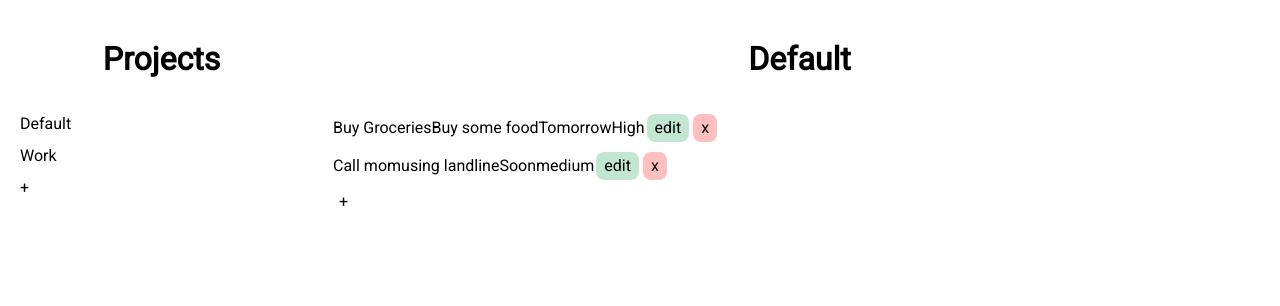
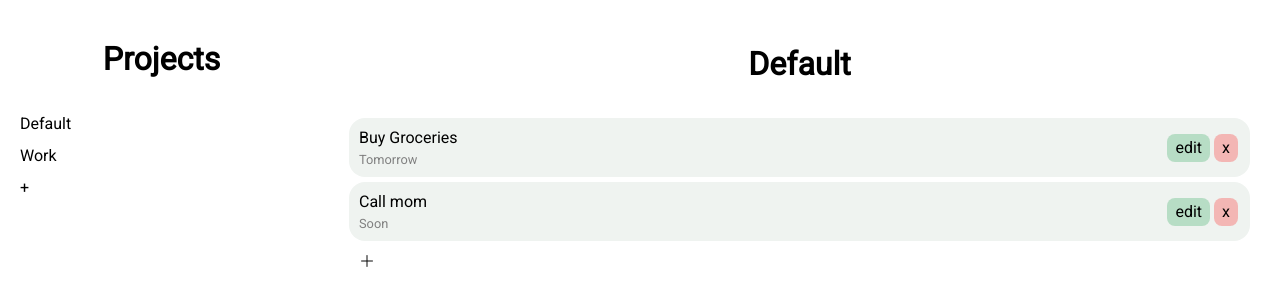
Before and after one commit to wvictor14/top-fsj-todolist, a website built with webpack: page src/template.html in a window 1280 px wide. Built offline with nearby package versions, Linux system fonts and the light colour scheme.

Commit message:
Merge branch 'remove_details'

```diff
--- a/package.json
+++ b/package.json
@@ -10,6 +10,7 @@
   "author": "",
   "license": "ISC",
   "dependencies": {
+    "bootstrap-icons": "^1.13.1",
     "css-loader": "^7.1.2",
     "html-webpack-plugin": "^5.6.3",
     "style-loader": "^4.0.0",
--- a/src/dom.js
+++ b/src/dom.js
@@ -11,7 +11,7 @@ let currentEventHandlers = {
 
 // attaches listeners to "+" button, and edit buttons
 // main event listener function
-export function attachListenersToAddToDoButton(current_project) {
+export function attachTodoListeners(current_project) {
   const form = document.getElementById('form_add_todo');
   const title = document.getElementById('add_todo_title');
   const description = document.getElementById('add_todo_description');
@@ -242,7 +242,7 @@ export function addTodoContent(current_project) {
   formInputsDisplay('none');
 
   // Reattach listeners after DOM update
-  attachListenersToAddToDoButton(current_project);
+  attachTodoListeners(current_project);
 }
 
 function setTitleOfMain(project) {
@@ -263,23 +263,16 @@ function addTodoUI(todo) {
   const child2 = document.createElement('div');
   child2.className = 'todo-item-content';
 
-  const title = document.createElement("span");
+
+  const title = document.createElement("div");
   title.textContent = todo.title;
   title.classList.add('title');
 
-  const desc = document.createElement("span");
-  desc.textContent = ' ' + todo.description;
-  desc.classList.add('desc');
-
-  const duedate = document.createElement('span');
+  const duedate = document.createElement('div');
   duedate.textContent = ' ' + todo.dueDate;
   duedate.classList.add('duedate');
 
-  const priority = document.createElement('span');
-  priority.textContent = ' ' + todo.priority;
-  priority.classList.add('priority');
-
-  const childElements = [title, desc, duedate, priority];
+  const childElements = [title, duedate,];
 
   for (let i = 0; i < childElements.length; i++) {
     child2.appendChild(childElements[i]);
--- a/src/index.js
+++ b/src/index.js
@@ -1,3 +1,4 @@
+import 'bootstrap-icons/font/bootstrap-icons.css';
 import "./styles.css";
 import { initialize, initializeUI } from "./initialize.js"
 
--- a/src/initialize.js
+++ b/src/initialize.js
@@ -1,5 +1,5 @@
 import { todoItem, project } from "./todo.js";
-import { addProjectsToSidebar, addTodoContent, initializeAddProjectButton, attachListenersToAddToDoButton} from "./dom.js"
+import { addProjectsToSidebar, addTodoContent, initializeAddProjectButton, attachTodoListeners} from "./dom.js"
 
 export function initialize() {
   let new_item = new todoItem('Buy Groceries', 'Buy some food', 'Tomorrow', 'High', 'no notes');
@@ -44,7 +44,7 @@ export function initializeUI(projects, current_project) {
   addProjectsToSidebar(projects, (clicked_project) => {
     current_project = clicked_project;
     addTodoContent(current_project);
-    attachListenersToAddToDoButton(current_project);
+    attachTodoListeners(current_project);
   });
 
   // populate the content
@@ -55,5 +55,5 @@ export function initializeUI(projects, current_project) {
     current_project = project;
   }
   initializeAddProjectButton(projects, setCurrentProject);
-  attachListenersToAddToDoButton(current_project);
+  attachTodoListeners(current_project);
 }
--- a/src/styles.css
+++ b/src/styles.css
@@ -13,6 +13,9 @@ html, body, html * {
 .sidebar,
 .content {
   padding: 8px;
+}
+.content {
+  margin: 5px 20px;
 }
 .sidebar > h1 {
   text-align: center;
@@ -81,12 +84,32 @@ button {
 }
 
 .todo-item {
+  margin: 5px 0px;
+  padding: 8px 10px;
   display: flex;
+  justify-content: space-between; /* Pushes items to opposite ends */
+  background:rgb(239, 243, 240);
+  border-radius: 1rem;
 }
 .todo-item-content {
+  display: block;
+  align-items: center;
+}
+
+.todo-item-controls {
   display: flex;
   align-items: center;
 }
+
+.title {
+  font-size: 1rem;
+}
+.duedate {
+  font-size: 0.8rem;
+  font-weight: 500;
+  color: grey;
+}
+
 .edit {
   background: rgba(17, 154, 69, 0.25);
 }
--- a/src/template.html
+++ b/src/template.html
@@ -15,13 +15,13 @@
       <button id="focus_add_project">+</button>
       <div class="add_project_text">
         <input type="text" id="add_project_text_input" placeholder="Add Project" class='hidden'>
-        <button id='add_project' class="addBtn button hidden">add</button>
+        <button id='add_project' class="addBtn button hidden"><i class="bi-plus-lg"></i></button>
       </div>
     </div>
     <div class="content">
       <h1 id="content-title">Title</h1>
       <div class="lists"></div>
-      <button id="btn_add_todo" class="button">+</button>
+      <button id="btn_add_todo" class="button"><i class="bi-plus-lg"></i></button>
       <div class="add_todo_div">
         <form id="form_add_todo">
           <p class = 'hidden add_todo_input' id="add_todo_title_p">
--- a/webpack.config.js
+++ b/webpack.config.js
@@ -33,6 +33,13 @@ module.exports = {
         test: /\.(png|svg|jpg|jpeg|gif)$/i,
         type: "asset/resource",
       },
+      {
+        test: /\.(woff2?|eot|ttf|otf)$/i, // Match various font file extensions
+        type: 'asset/resource', // Use Asset Modules
+        generator: {
+          filename: 'fonts/[name][ext]', // Output fonts to a 'fonts' directory
+        },
+      },
     ],
   },
 };
```
Also changed, not shown: README.md, 1 other file.
